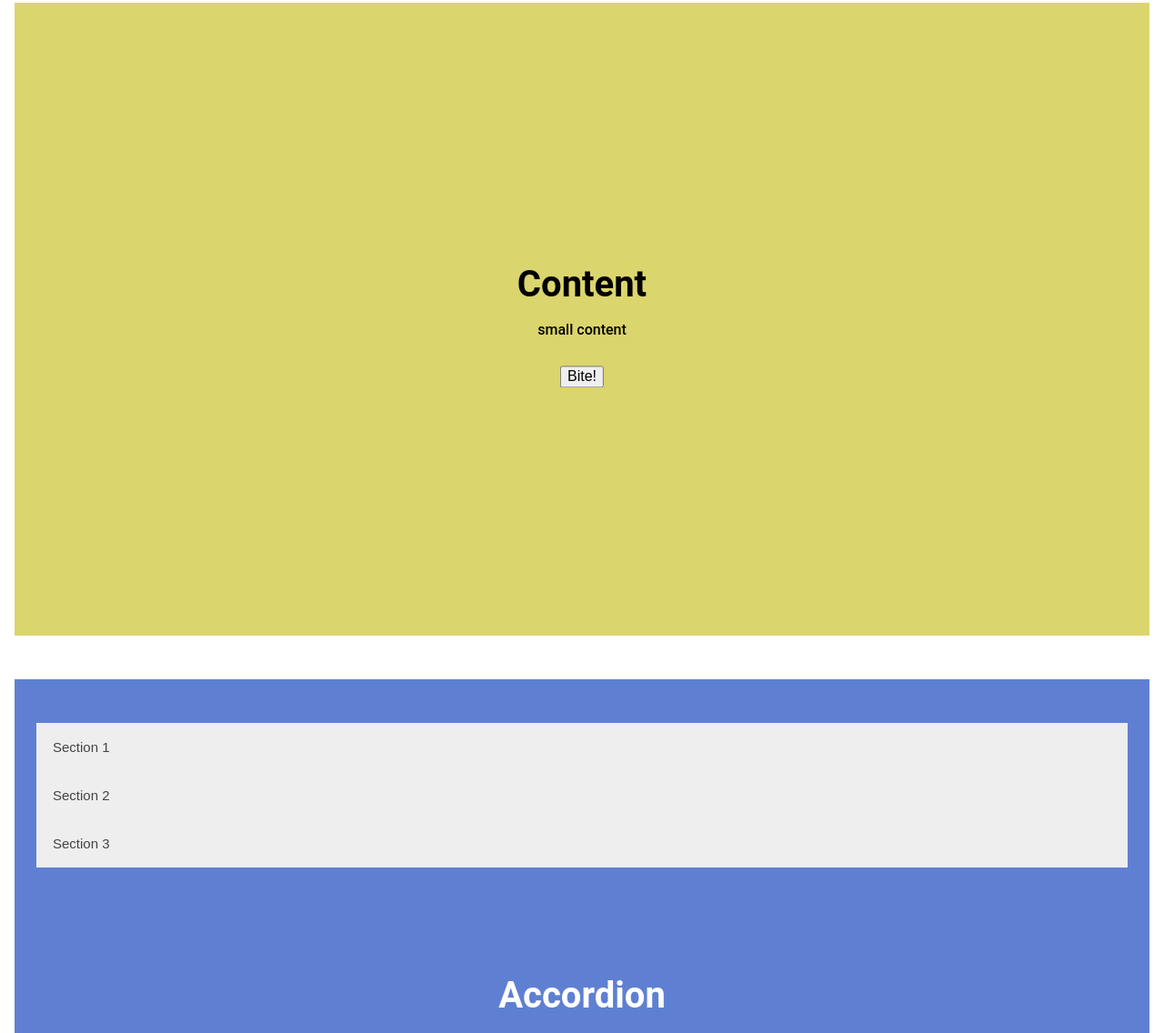
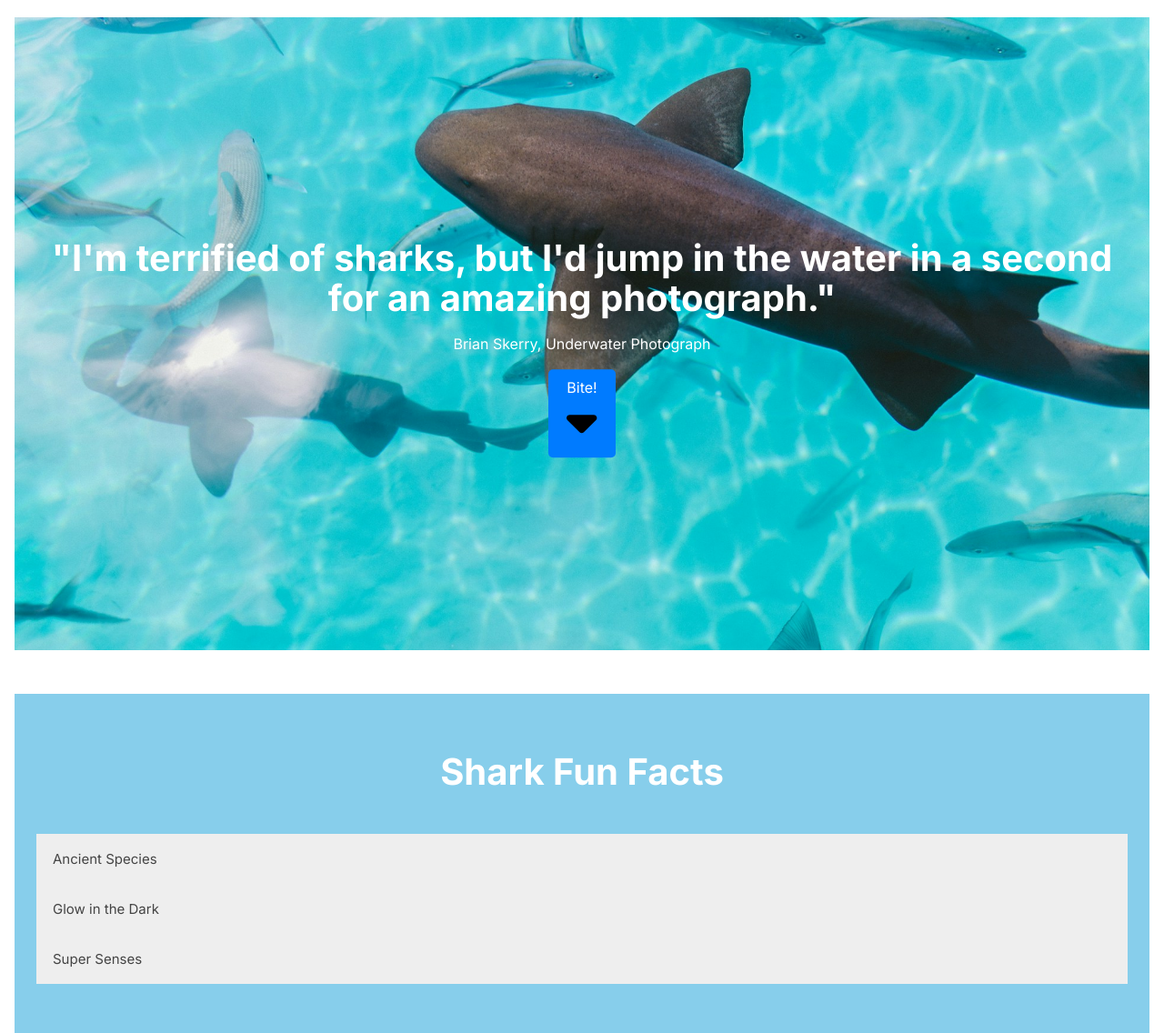
Before and after one commit to ziovo08/Lab-4-CPRG-218, a website: page index.html in a window 1280 px wide. Shown: the part 845-1981 px from the top of the page at 91% size. Drawn offline with Linux system fonts and the light colour scheme.

Commit message:
commit for consolidation

```diff
--- a/index.html
+++ b/index.html
@@ -8,13 +8,12 @@
   <link rel="stylesheet" type="text/css" href="./styles/fonts.css">
   <link rel="stylesheet" type="text/css" href="./styles/global.css">
   <link rel="stylesheet" type="text/css" href="./styles/lab_four_starter.css">
-  <script src="../java/script.js"></script>
-  <title>Common Website Features</title>
+  <link href="https://fonts.googleapis.com/css2?family=Inter:wght@400;700&display=swap" rel="stylesheet">
+  <title>Shark Lab 4</title>
 </head>
 <body>
 
   <section class="hero-container">
-    <!-- Remove and add hero banner HTML -->
     <div class="text-content">
       <h1>Sharks</h1>
       <p>Dive into Sharks</p>
@@ -22,39 +21,35 @@
   </section>
 
   <section class="container content-container">
-    <!-- Remove and add content HTML -->
     <div class="text-content">
-      <h1>Content</h1>
-      <p>small content</p>
-      <button>Bite!</button>
+      <h1>"I'm terrified of sharks, but I'd jump in the water in a second for an amazing photograph."</h1>
+      <p>Brian Skerry, Underwater Photograph</p>
+      <button class="bite-button">Bite!<svg xmlns="http://www.w3.org/2000/svg" viewBox="0 0 320 512"><!--!Font Awesome Free 6.5.1 by @fontawesome - https://fontawesome.com/ License - https://fontawesome.com/license/free Copyright 2024 Fonticons, Inc.--><path d="M137.4 374.6c12.5 12.5 32.8 12.5 45.3 0l128-128c9.2-9.2 11.9-22.9 6.9-34.9s-16.6-19.8-29.6-19.8L32 192c-12.9 0-24.6 7.8-29.6 19.8s-2.2 25.7 6.9 34.9l128 128z"/></svg></button>
     </div>
   </section>
 
   <section class="container accordion-container">
-    <div class="text-content">
-      <h1>Accordion</h1>
+    <div class="accordion-text-content">
+      <h1>Shark Fun Facts</h1>
     </div>
 
-    <button class="accordion">Section 1</button>
+    <button class="accordion">Ancient Species</button>
     <div class="panel">
-      <p>Content for Section 1</p>
+      <p>Sharks have been around for over 400 million years, predating the dinosaurs.</p>
     </div>
 
-    <button class="accordion">Section 2</button>
+    <button class="accordion">Glow in the Dark</button>
     <div class="panel">
-      <p>Content for Section 2</p>
+      <p>Some sharks, like the lantern shark, can glow in the dark due to a process called biofluorescence.</p>
     </div>
 
-    <button class="accordion">Section 3</button>
+    <button class="accordion">Super Senses</button>
     <div class="panel">
-      <p>Content for Section 3</p>
+      <p>Sharks can detect a drop of blood in water from up to a quarter of a mile away.</p>
     </div>
   </section>
 
-
   <section class="footer-container">
-
-
     <footer>
       <ul class="footer-links">
         <li><a href="about.html">About Us</a></li>
@@ -63,21 +58,17 @@
         <li><a href="privacy-policy.html">Privacy Policy</a></li>
       </ul>
 
+      <div class="google-map">
+        <iframe src="https://www.google.com/maps/embed?pb=!1m14!1m12!1m3!1d3421645.451290062!2d-71.5850399413091!3d33.1235238151315!2m3!1f0!2f0!3f0!3m2!1i1024!2i768!4f13.1!5e0!3m2!1sen!2sca!4v1709926762116!5m2!1sen!2sca" width="600" height="200" style="border:0;" allowfullscreen="" loading="lazy"></iframe>
+      </div>
+
       <p>&copy; <span id="year"></span> Zoe Lachica. All rights reserved.</p>
-        <p>Contact Us: 123-Shark-5678</p>
-
-        <div class="google-map">
-          <iframe src="https://www.google.com/maps/embed?pb=!1m14!1m12!1m3!1d3421645.451290062!2d-71.5850399413091!3d33.1235238151315!2m3!1f0!2f0!3f0!3m2!1i1024!2i768!4f13.1!5e0!3m2!1sen!2sca!4v1709926762116!5m2!1sen!2sca" width="600" height="450" style="border:0;" allowfullscreen="" loading="lazy"></iframe>
-        </div>
     </footer>
-
-    </div>
   </section>
 
+  <script src="../java/script.js"></script>
 </body>
 </html>
 
-
-
-
-<!-- test commit for PC -->
+<!-- WaterShark: Photo by "https://unsplash.com/@jakobowens1?utm_content=creditCopyText&utm_medium=referral&utm_source=unsplash" Jakob Owens "https://unsplash.com/photos/sharks-on-body-of-water-ufcaRw4wCCg?utm_content=creditCopyText&utm_medium=referral&utm_source=unsplash Unsplash -->
+<!-- HeroShark: Photo by "https://unsplash.com/@geerald?utm_content=creditCopyText&utm_medium=referral&utm_source=unsplash" Gerald Schömbs "https://unsplash.com/photos/black-shark-underwater-photo-GBDkr3k96DE?utm_content=creditCopyText&utm_medium=referral&utm_source=unsplash" Unsplash -->
--- a/java/script.js
+++ b/java/script.js
@@ -29,7 +29,17 @@ document.addEventListener("DOMContentLoaded", function() {
 
 
 
-res.cookie('name', 'value', {
-    sameSite: 'none',
-    secure: true
+
+
+
+
+
+
+/* button */
+document.addEventListener('DOMContentLoaded', function() {
+    var biteButton = document.querySelector('.bite-button');
+    biteButton.addEventListener('click', function() {
+        alert('You clicked the Bite button!');
+        // You can add more interactive behaviors here
+    });
 });
--- a/styles/fonts.css
+++ b/styles/fonts.css
@@ -1,5 +1,7 @@
+@import url('https://fonts.googleapis.com/css2?family=Inter:wght@400;700&display=swap');
+
 body {
-  font-family: "Roboto", sans-serif;
+  font-family: 'Inter', sans-serif;
   font-size: 1rem;
   font-weight: 500;
   line-height: 1.1;
--- a/styles/lab_four_starter.css
+++ b/styles/lab_four_starter.css
@@ -1,66 +1,73 @@
+html {
+  scroll-behavior: smooth;
+}
+
+body {
+    font-family: 'Inter', sans-serif;
+}
+
 .text-content {
-  font-family: "Roboto", sans-serif;
   font-size: 2rem;
   text-align: center;
-  position: absolute;
+  position: relative;
+  transform: translate(-50%, -50%);
   top: 50%;
   left: 50%;
-  transform: translate(-50%, -50%);
 }
 
 
+.accordion-text-content {
+  padding-bottom: 30px;
+  text-align: center;
+}
+
+.hero-container, .content-container {
+  color: #fff;
+  background-size: cover;
+  background-position: center;
+}
 
 .hero-container {
   background-image: url(../assets/HeroShark.jpg);
-  color: #fff;
   height: 100vh;
-
-  /* hero image styling */
   flex-direction: column;
   justify-content: center;
   align-items: center;
-  background-size: cover;
-  background-position: center;
-  text-align: center;
 }
 
 .content-container {
-  background-color: #dbd56e;
   height: 600px;
+  background-image: url(../assets/WaterShark.jpg);
 }
 
 .accordion-container {
-  background-color: #5f80d2;
+  background-color: skyblue;
   color: #fff;
   height: 600px;
 }
 
 .accordion {
-    background-color: #eee; /* Light grey background */
-    color: #444; /* Dark grey text */
-    cursor: pointer; /* Changes the mouse cursor to a pointer */
-    padding: 18px; /* Top and bottom padding */
-    width: 100%; /* Full width */
-    border: none; /* No border */
-    text-align: left; /* Text aligned to the left */
-    outline: none; /* No outline */
-    font-size: 15px; /* Font size */
-    transition: 0.4s; /* Adds animation when clicked */
+  background-color: #eee;
+  color: #444;
+  cursor: pointer;
+  padding: 18px;
+  width: 100%;
+  border: none;
+  text-align: left;
+  outline: none;
+  font-family: 'Inter', sans-serif;
+  font-size: 15px;
+  transition: 0.4s;
 }
 
-  /* Change background color when moving over button */
 .accordion:hover {
-    background-color: #ccc; /* Darker grey */
+  background-color: #ccc;
 }
 
-  /* Style to add for the active state (optional) */
 .accordion.active {
-    background-color: #ccc; /* Darker grey */
-    color: white; /* White text */
+  background-color: #ccc;
+  color: white;
 }
-
-
-
 
 .panel {
   padding: 0 18px;
@@ -77,3 +84,56 @@
   text-align: center;
   padding: 20px;
 }
+
+.google-map {
+  padding: 10px;
+}
+
+.bite-button {
+  background-color: #007bff;
+  color: white;
+  border: none;
+  padding: 10px 20px;
+  font-family: 'Inter', sans-serif;
+  font-size: 16px;
+  cursor: pointer;
+  border-radius: 5px;
+  transition: background-color 0.3s;
+
+}
+
+
+.bite-button:hover {
+  background-color: #0056b3;
+}
+
+/* media queries */
+/* Mobile Devices */
+@media only screen and (max-width: 767px) {
+  .hero-container {
+      background-image: url(../assets/HeroShark.jpg);
+  }
+  .content-container {
+      background-image: url(../assets/WaterShark.jpg);
+  }
+}
+
+/* Tablets */
+@media only screen and (min-width: 768px) and (max-width: 1024px) {
+  .hero-container {
+      background-image: url(../assets/HeroShark.jpg);
+  }
+  .content-container {
+      background-image: url(.../assets/WaterShark.jpg);
+  }
+}
+
+/* Desktop Devices  */
+@media only screen and (min-width: 1024px) {
+  .hero-container {
+      background-image: url(../assets/HeroShark.jpg);
+  }
+  .content-container {
+      background-image: url(../assets/WaterShark.jpg);
+  }
+}
```
Also changed, not shown: styles/global.css (+17 -0 lines), assets/WaterShark.jpg (added). Lines whose indentation alone changed are shown as unchanged.
